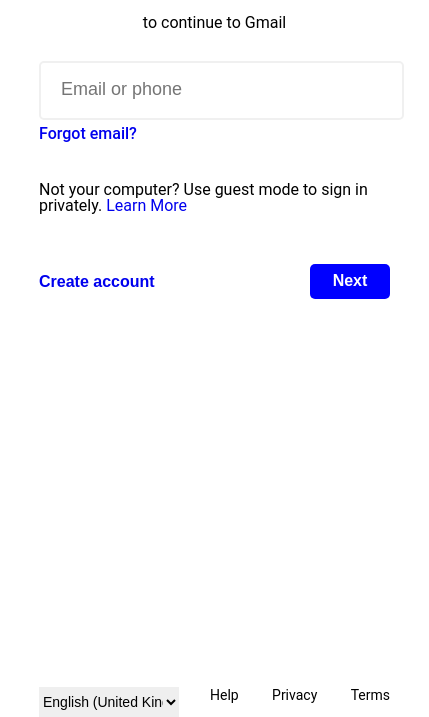
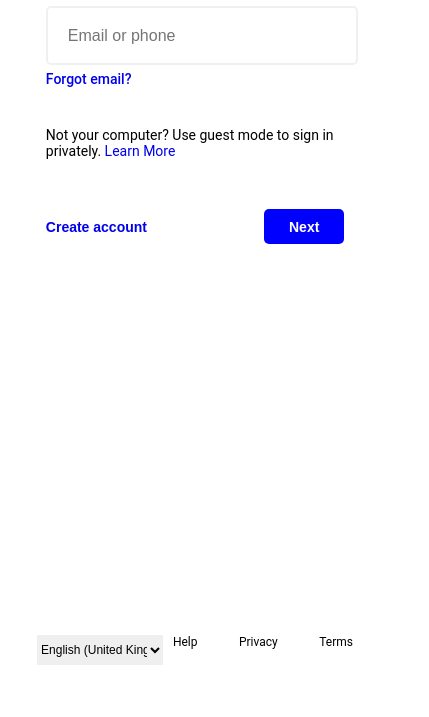
Before and after one commit to jamalsalim-js12/Google-Sign-In, a plain HTML site: page index.html in a window 390 px wide. Shown: the part 179-896 px from the top of the page, 429 px wide, since content can reach past the window. After the commit the page ends 844 px from the top, so only its background shows below. Drawn offline with Linux system fonts and the light colour scheme; a web font is replaced by a local one.

Commit message:
Total Responsiveness

```diff
--- a/style.css
+++ b/style.css
@@ -9,8 +9,11 @@
 body {
   margin: 0;
   padding: 0;
-  margin-left: 38%;
-  margin-top: 12%;
+  height: 100vh;
+  display: flex;
+  flex-direction: column;
+  justify-content: center;
+  align-items: center;
 }
 
 .container {
@@ -181,11 +184,11 @@
 @media screen and (max-width: 600px) {
   body {
     height: 100vh;
-    width: 100vw;
-    margin-left: 10%;
+    width: 90vw;
+    margin-left: 5%;
   }
   .container {
-    width: 90%;
+    width: 85%;
     height: 90%;
     margin-left: 0;
     border-radius: 10px;
@@ -194,7 +197,7 @@
 
   .logo {
     width: 100%;
-    height: 5%;
+    height: 4%;
     display: flex;
     justify-content: center;
   }
@@ -255,13 +258,13 @@
 
   input::placeholder {
     margin-left: 10px;
-    font-size: 18px;
+    font-size: 16px;
   }
 
   .recovery {
     margin-left: 0;
     font-family: "Roboto", sans-serif;
-    font-size: 16px;
+    font-size: 14px;
     font-weight: 500;
   }
 
@@ -271,7 +274,7 @@
 
   .guest {
     margin-left: 0;
-    font-size: 16px;
+    font-size: 14px;
     margin-top: 30px;
     line-height: 16px;
   }
@@ -304,7 +307,7 @@
     text-align: center;
     font-weight: 600;
     border-radius: 3px;
-    font-size: 16px;
+    font-size: 14px;
     width: auto;
   }
 
@@ -313,7 +316,7 @@
     margin-top: 50px;
     width: 80px;
     border-radius: 5px;
-    font-size: 16px;
+    font-size: 14px;
     font-weight: 600;
     border: none;
     background-color: blue;
@@ -333,21 +336,23 @@
     width: 40%;
     height: 30px;
     border: none;
-    font-size: 14px;
+    font-size: 12px;
   }
 
   footer {
     width: 90%;
     margin-top: 15px;
+    margin-right: 0;
+    margin-left: 0;
     display: flex;
     justify-content: space-between;
     font-family: "Roboto", sans-serif;
-    font-size: 14px;
   }
 
   .options {
     width: 180px;
     margin-bottom: 1%;
+    font-size: 12px;
   }
 
   .options ul {
```
